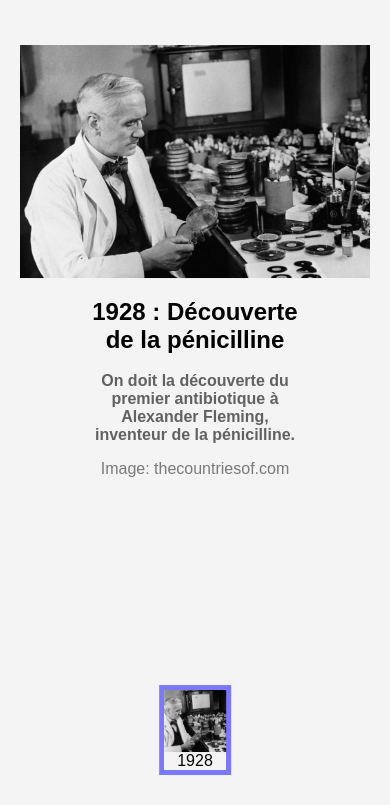
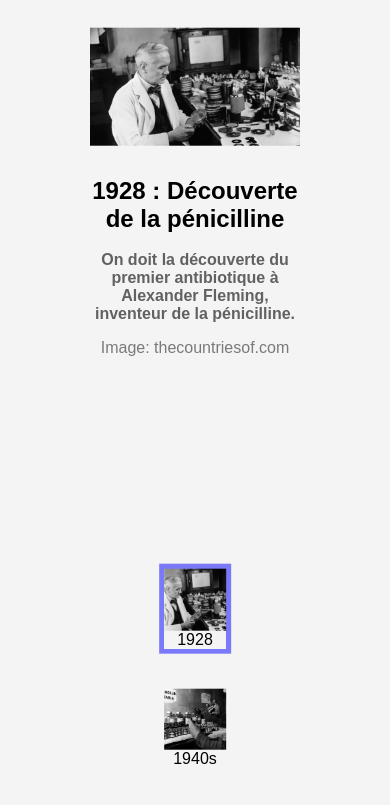
Before and after one commit to AfficheSVT/afficheSVT, a plain HTML site: page index.html in a window 390 px wide. Shown: the top 805 px of the page. Drawn offline with Linux system fonts and the light colour scheme.

Commit message:
Add files via upload

```diff
--- a/css/style.css
+++ b/css/style.css
@@ -25,7 +25,19 @@ section {
     transform: translate(0, -50%);
 }
 
+.carousel {
+    display: block;
+    text-align: left;
+    position: relative;
+    margin-bottom: 22px;
+}
+
 .carousel>input {
+    clip: rect(1px, 1px, 1px, 1px);
+    clip-path: inset(50%);
+    height: 1px;
+    width: 1px;
+    margin: -1px;
     overflow: hidden;
     padding: 0;
     position: absolute;
@@ -64,7 +76,13 @@ section {
 }
 
 .carousel__slides {
+    position: relative;
+    z-index: 1;
+    padding: 0;
+    margin: 0;
     overflow: hidden;
+    white-space: nowrap;
+    box-sizing: border-box;
     display: flex;
 }
 
@@ -211,6 +229,29 @@ section {
 }
 
 @media screen and (max-width: 900px) {
+    .container {
+        margin: 100px 0 0 0;
+    }
+
+    .carousel__slide div {
+        position: relative;
+        width: 60%;
+        left: 50%;
+        transform: translate(-50%, 0);
+    }
+
+    .carousel__slide div img {
+        width: 100%;
+        object-fit: contain;
+        display: flex;
+    }
+
+    .carousel__slide img {
+        display: block;
+        flex: 1 1 auto;
+        object-fit: none;
+    }
+
     .carousel__slide figure {
         flex-direction: column;
     }
@@ -233,12 +274,6 @@ section {
 
 @media screen and (max-width: 690px) {
 
-    .carousel__slide div {
-        position: relative;
-        width: 100%;
-        margin-top: 350px;
-    }
-
     .carousel__thumbnails {
         display: flex;
         flex-direction: column;
```
